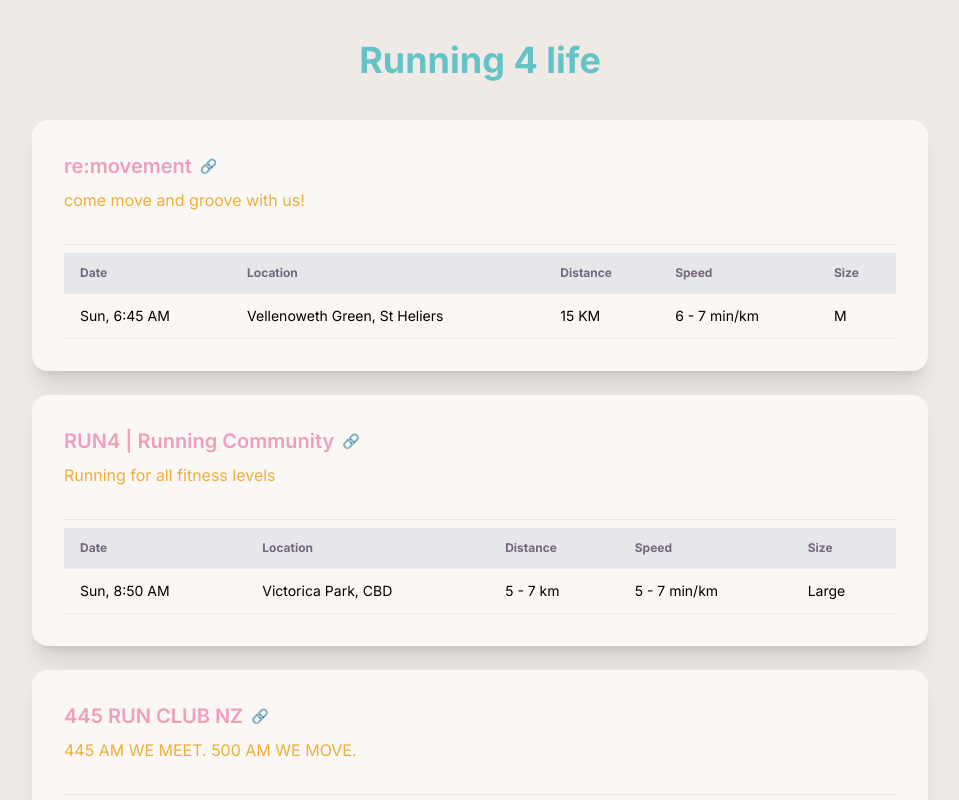
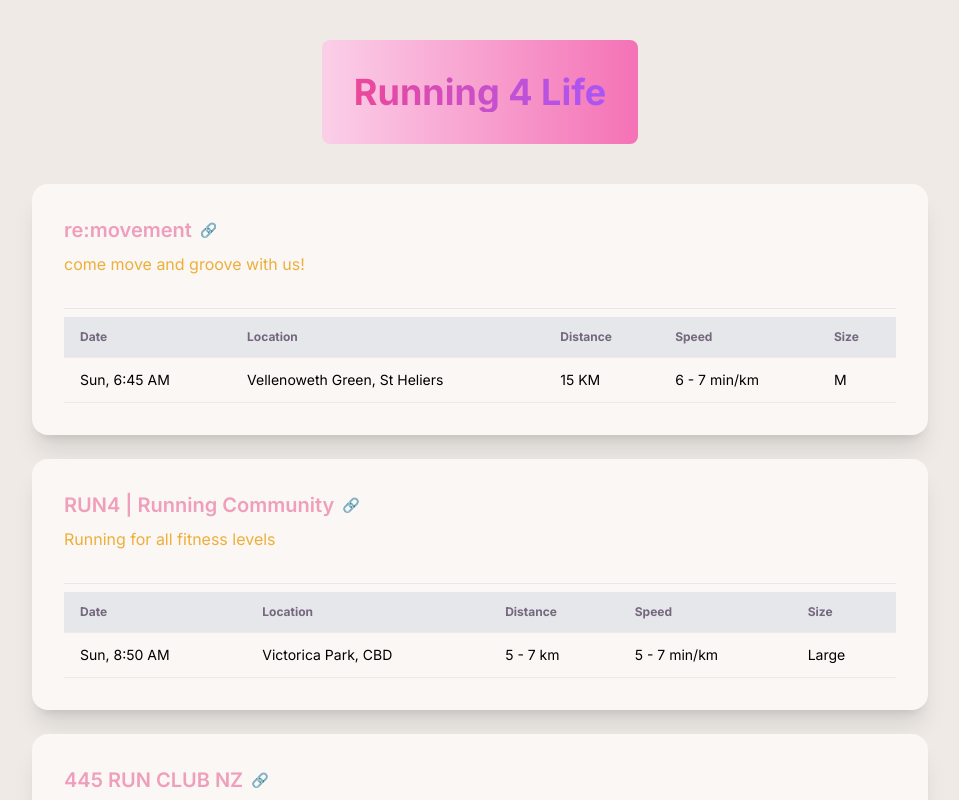
Before and after one commit to hanklikesmatcha/running4life, a Next.js app: page / in a window 1280 px wide. Shown: the top 800 px of the page, without its empty margins (160-1119 px from the left). Built offline with nearby package versions, Linux system fonts and the light colour scheme.

Commit message:
update heading

```diff
--- a/src/app/page.js
+++ b/src/app/page.js
@@ -1,4 +1,5 @@
 import React from "react";
+import Image from 'next/image'
 
 const cards = [
   {
@@ -96,7 +97,7 @@ const cards = [
   {
     title: "Monday Underground™️💙👟",
     description: "Every Monday from the @northcotetavern 7.00pm (NEW TIME: 6.40pm for walkers) 🏃🏽‍♀️🏃🏽‍♂️",
-    time: "Monday, 6:00 PM",
+    time: "Monday, 7:00 PM",
     location: "Northcote Tavern, Northcote",
     distance: "-",
     speed: "Casual pace",
@@ -129,7 +130,11 @@ const cards = [
 const Home = () => {
   return (
     <div className="flex min-h-screen flex-col items-center justify-center bg-base-200 py-10">
-      <h1 className="mb-10 text-4xl font-bold text-primary">Running 4 life</h1>
+         <div className="mb-10 p-8 bg-gradient-to-r from-pink-200 to-pink-400 rounded-lg">
+        <h1 className="text-4xl font-bold text-transparent bg-clip-text bg-gradient-to-r from-pink-500 to-purple-500">
+          Running 4 Life
+        </h1>
+      </div>
       <div className="flex w-full flex-col items-center gap-6">
         {cards.map((card, index) => (
           <div
```
